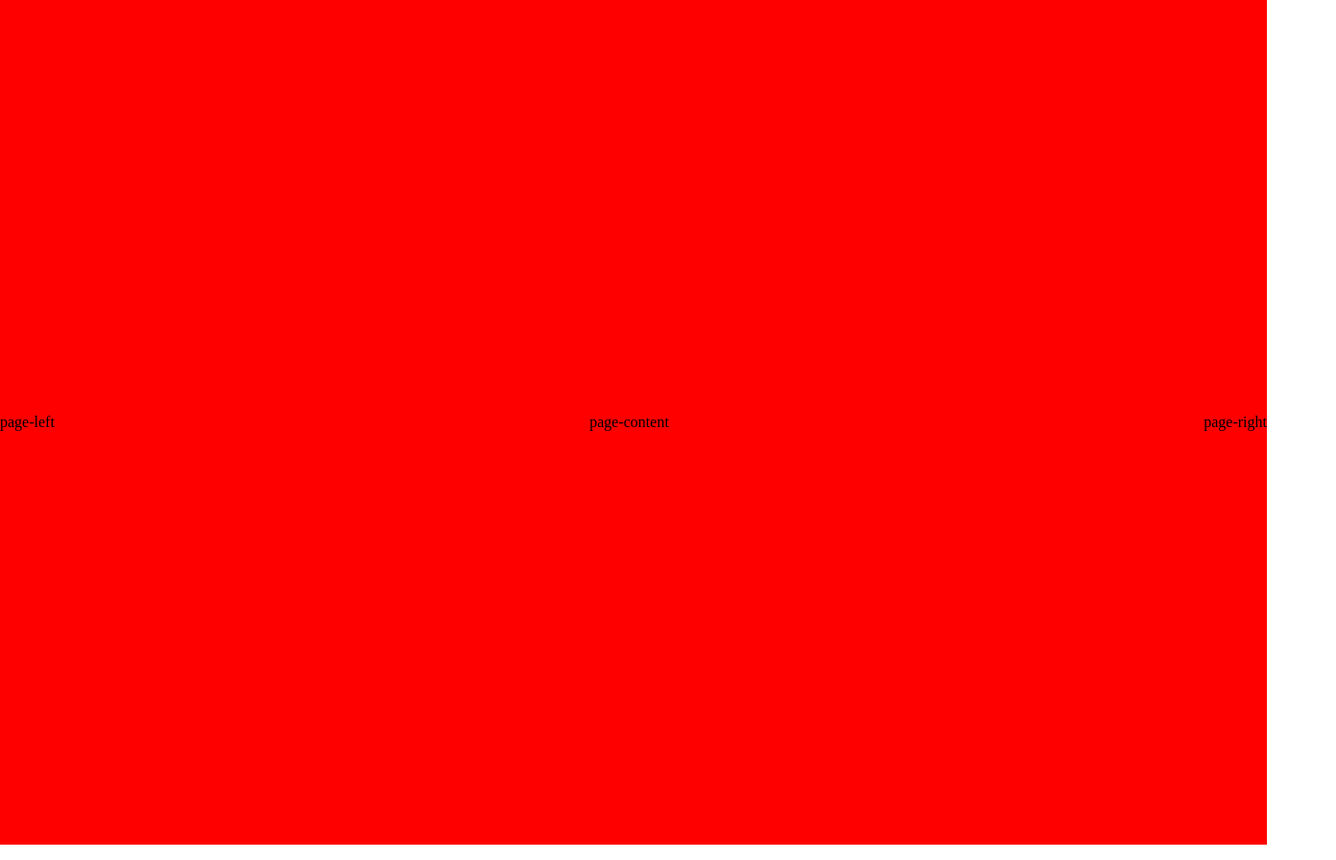
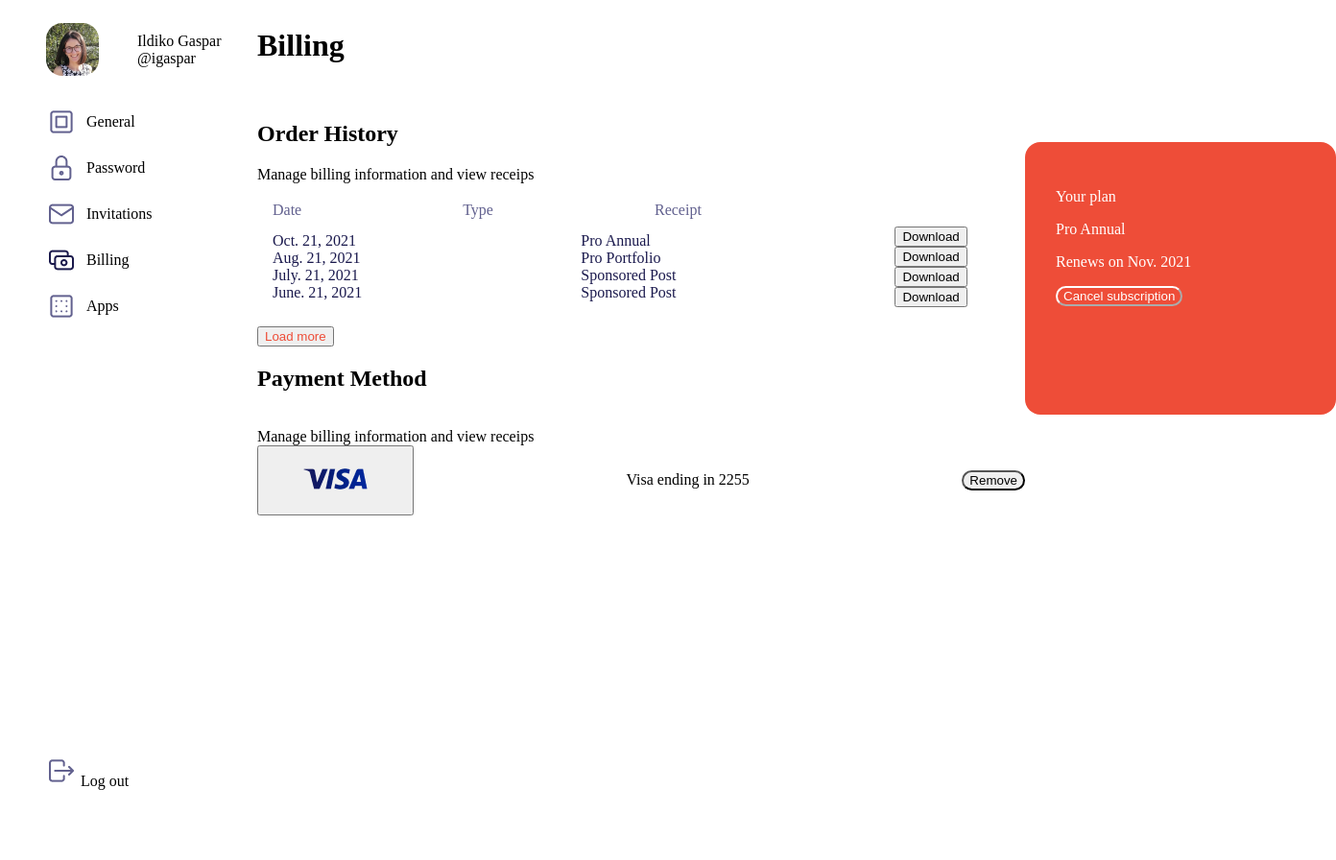
Before and after one commit to vusalseferov95/billing-clone, a plain HTML site: page index.html in a window 1280 px wide. Shown: the whole page at 96% size, 1392 px wide, since content can reach past the window. Drawn offline with Linux system fonts and the light colour scheme.

Commit message:
second commit

```diff
--- a/assets/css/font.css
+++ /dev/null
@@ -1,5 +0,0 @@
-body html {
-    font-family: 'Open Sans', sans-serif;
-}
-
-@import url('https://fonts.googleapis.com/css2?family=Open+Sans:ital,wght@0,300;0,400;0,500;0,600;0,700;0,800;1,300;1,400;1,500;1,600;1,700;1,800&display=swap');
--- a/assets/css/icon.css
+++ b/assets/css/icon.css
@@ -1,5 +1,5 @@
 .icon {
-    display: flex;
+    display: inline-flex;
 }
 
 .icon-md {
@@ -11,6 +11,9 @@
     width: 55px;
     height: 55px;
 }
+
+.icon-profile {
+    background-image: url(/assets/images/prof-pic.png);}
 
 .icon-general {
     background-image: url(/images/general.png);
--- a/assets/css/main.css
+++ /dev/null
@@ -1,8 +0,0 @@
-.container {
-    background-color: red;
-    width: 1320px;
-    height: 880px;
-    display: flex;
-    align-items: center;
-    justify-content: space-between;
-}
--- a/assets/css/style.css
+++ b/assets/css/style.css
@@ -1,4 +1,125 @@
-@import url(/assets/css/reset.css);
-@import url(/assets/css/icon.css);
-@import url(/assets/css/main.css);
-@import url(/assets/css/font.css);
+@import url('https://fonts.googleapis.com/css2?family=Mulish:wght@200&family=Open+Sans:ital,wght@0,300;0,400;0,500;0,600;0,700;0,800;1,300;1,400;1,500;1,600;1,700;1,800&family=Poppins:ital,wght@0,100;0,200;0,300;0,400;0,500;0,600;0,700;0,800;0,900;1,100;1,200;1,300;1,400;1,500;1,600;1,700;1,800;1,900&family=Roboto:ital,wght@0,100;0,300;0,400;0,500;0,700;0,900;1,100;1,300;1,400;1,500;1,700;1,900&display=swap');
+
+body html {
+    font-family: 'Poppins', sans-serif;
+}
+
+.container {
+    width: 1320px;
+    height: 880px;
+    margin: 0 auto;
+    border-radius: 32px;
+    display: flex;
+    align-items: center;
+    justify-content: space-between;
+}
+
+.page-left {
+    width: 260px;
+    height: 880px;
+}
+
+.profile-pic figure {
+    width: 55px;
+    height: 55px;
+}
+
+.profile-info {
+    display: flex;
+    align-items: center;
+}
+
+.profile-name .name {
+    font-size: 16px;
+    color: #1A194D;
+}
+
+.profile-name .nick-name {
+    color: #62618F;
+}
+
+.navbar figure {
+    display: flex;
+    align-items: center;
+    gap: 10px;
+}
+
+.navbar figure span {
+    padding-right: 10px;
+}
+
+.log-out {
+    padding-top: 420px;
+}
+
+
+.page-content {
+    width: 800px;
+    height: 880px;
+}
+
+.table-head {
+    color: #62618F;
+    padding-left: 16px;
+    gap: 168px;
+    height: 21px;
+    display: flex;
+    align-items: center;
+}
+
+.table-body {
+    color: #1A194D;
+    padding-left: 16px;
+    gap: 114px;
+    height: 24px;
+    display: flex;
+    align-items: center;
+}
+
+.load-more {
+    padding-top: 50px;
+}
+
+.load-more button {
+    color: #ee4d38;
+
+}
+
+.visa-info {
+    display: flex;
+    align-items: center;
+    justify-content: space-between;
+}
+
+.remove {
+    border-radius: 16px;
+}
+
+.page-right {
+    width: 260px;
+    height: 880px;
+}
+
+.red-box {
+    width: 260px;
+    height: 220px;
+    background-color: #EE4D38;
+    border-radius: 16px;
+    padding: 32px 32px 32px 32px;
+}
+
+.red-box p {
+    color: #fff;
+}
+
+.red-box button {
+    color: #fff;
+    background-color: transparent;
+    border-color: #fff;
+    border-radius: 32px;
+
+}
+
+.right-box {
+    padding-top: 140px;
+}
--- a/index.html
+++ b/index.html
@@ -9,22 +9,133 @@
 <body>
     <main class="container">
         <!--Start page left-->
-        <aside class="page-left">
-            <span>page-left</span>
-        </aside>
+        <div class="page-left">
+            <div class="profile-info">
+                <div class="profile-pic">
+                    <figure>
+                        <img src="assets/images/prof-pic.png" alt="profile-pic">
+                    </figure>
+                </div>
+                <div class="profil-name">
+                    <span class="name">Ildiko Gaspar</span>
+                    <br>
+                    <span class="nick-name">@igaspar</span>
+                </div>
+            </div>
+            <div class="navbar">
+                <nav>
+                    <figure>
+                        <img src="assets/images/general.png" alt="icon-general">
+                        <span>General</span>
+                    </figure>
+                    <figure>
+                        <img src="assets/images/password.png" alt="icon-password">
+                        <span>Password</span>
+                    </figure>
+                    <figure>
+                        <img src="assets/images/message.png" alt="icon-mssage">
+                        <span>Invitations</span>
+                    </figure>
+                    <figure>
+                        <img src="assets/images/billing.png" alt="icon-billing">
+                        <span>Billing</span>
+                    </figure>
+                    <figure>
+                        <img src="assets/images/apps.png" alt="icon-apps">
+                        <span>Apps</span>
+                    </figure>
+
+                </nav>
+            </div>
+            <div class="log-out">
+                <figure>
+                    <img src="assets/images/log-out.png" alt="icon-log-out">
+                    <span>Log out</span>
+                </figure>
+            </div>
+        </div>
         <!--End page left-->
 
+
         <!--Start page content-->
-        <aside class="page-content">
-            <span>page-content</span>
-        </aside>
+        <div class="page-content">
+            <h1>Billing</h1>
+            <br>
+            <h2>Order History</h2>
+            <span>Manage billing information and view receips</span>
+            <br>
+            <br>
+            <div class="table-head">
+                <span>Date</span>
+                <span>Type</span>
+                <span>Receipt</span>
+            </div>
+            <br>
+            <br>
+            <div class="table-body">
+                <div>
+                    <span>Oct. 21, 2021</span>
+                    <br>
+                    <span>Aug. 21, 2021</span>
+                    <br>
+                    <span>July. 21, 2021</span>
+                    <br>
+                    <span>June. 21, 2021</span>
+                </div>
+                <br>
+                <div>
+                    <span>Pro Annual</span>
+                    <br>
+                    <span>Pro Portfolio</span>
+                    <br>
+                    <span>Sponsored Post</span>
+                    <br>
+                    <span>Sponsored Post</span>
+                </div>
+                <br>
+                <div>
+                    <button>Download</button>
+                    <br>
+                    <button>Download</button>
+                    <br>
+                    <button>Download</button>
+                    <br>
+                    <button>Download</button>
+                </div>
+            </div>
+            <div class="load-more">
+                <button>Load more</button>
+            </div>
+            <h2>Payment Method</h2>
+            <br>
+            <span>Manage billing information and view receips</span>
+            <div class="visa-info">
+                <button>
+                    <figure>
+                        <img src="assets/images/visa.png" alt="visa-logo">
+                    </figure>
+                </button>
+                <span>Visa ending in 2255</span>
+                <button class="remove">Remove</button>
+            </div>
+
+        </div>
         <!--End page content-->
 
+
         <!--Start page right-->
-        <aside class="page-right">
-            <span>page-right</span>
-        </aside>
+        <div class="page-right">
+            <div class="right-box">
+            <div class="red-box">
+                <p>Your plan</p>
+                <p>Pro Annual</p>
+                <p>Renews on  Nov. 2021</p>
+                <button>Cancel subscription</button>
+            </div>
+            </div>
+        </div>
         <!--End page right-->
+        </div>
     </main>
 
 </body>
```
Also changed, not shown: assets/images/visa.png (added), 1 other file.
